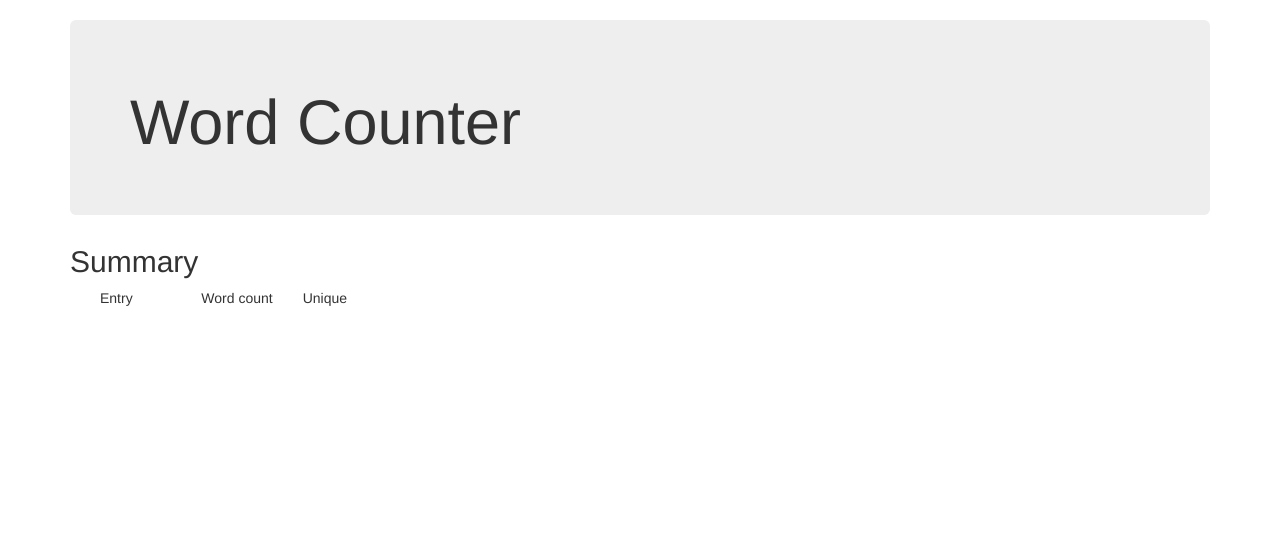
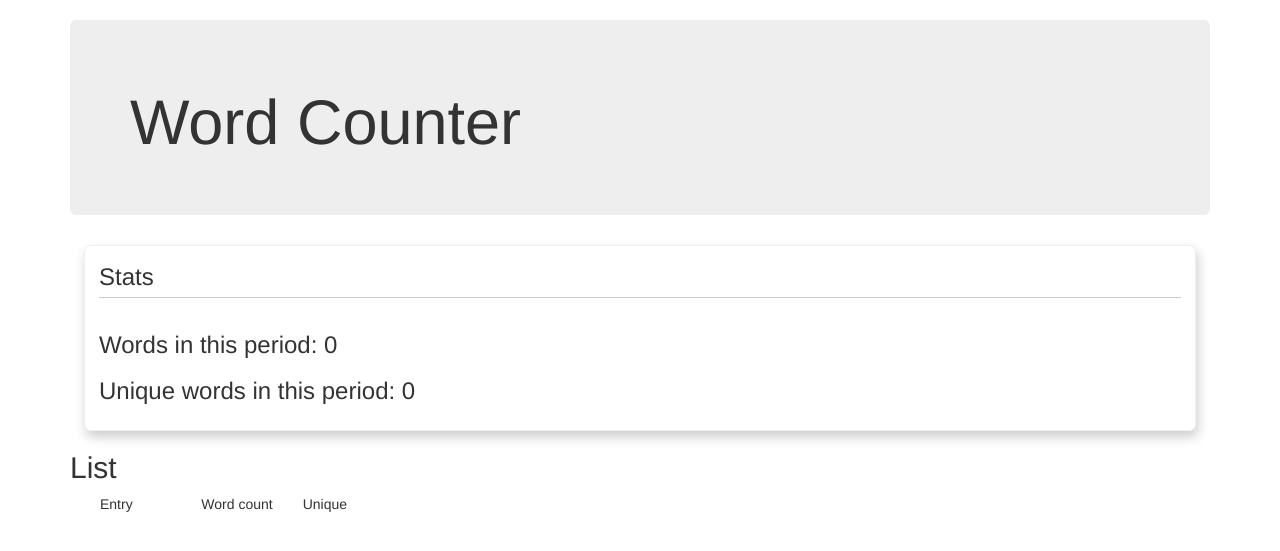
Before and after one commit to TheCDC/journal_app, a Flask app: page /plugins/word_counter in a window 1280 px wide. Shown: the part 54-605 px from the top of the page. Run offline with Flask 2, Linux system fonts and the light colour scheme; the visitor is signed in with stand-in values (Sample User, id 1); data comes from the database, SQL or seed files in the repository; data that the repository does not hold is empty; parts of the project's set-up code (start-up, migrations or seed data) failed here and were passed over; some libraries are stand-ins or nearby versions.

Commit message:
Add summary info to Word Counter index

```diff
--- a/webapp/journal_plugins/templates/word_counter/index.html
+++ b/webapp/journal_plugins/templates/word_counter/index.html
@@ -7,7 +7,25 @@
         </h1>
     </div>
     <div>
-        <h2>Summary</h2>
+        <div class="card">
+            <div class="card_title">Stats</div>
+            <div class="contents">
+                <div class="description">
+                    <h3>
+                        Words in this period:
+                        {{context.summary.num_words}}
+
+                    </h3>
+                    <h3>
+                        Unique words in this period:
+                        {{context.summary.num_unique_words}}
+
+                    </h3>
+
+                </div>
+            </div>
+        </div>
+        <h2>List</h2>
         <div class="container container-fluid">
             <table>
 
@@ -47,7 +65,6 @@
                 </tr>
 
 
-
                 {% endfor %}
             </table>
 
--- a/webapp/journal_plugins/word_counter/views.py
+++ b/webapp/journal_plugins/word_counter/views.py
@@ -15,9 +15,14 @@ class IndexView(MethodView):
         context = dict(plugin=extensions.word_counter.to_dict())
         objs = [extensions.word_counter._parse_entry(e) for e in self.get_objects(context)]
         context['objects'] = objs
-        word_sum = [d['num_words'] for d in objs]
-        unique_word_sum = [d['num_unique_words'] for d in objs]
-        summary_obj=dict(num_words=word_sum)
+        word_sum = 0
+        num_unique_words = 0
+        for d in objs:
+            word_sum +=d['num_words']
+            num_unique_words += d['num_unique_words']
+
+        summary_obj=dict(num_words=word_sum, num_unique_words=num_unique_words)
+        context['summary']=summary_obj
         return context
 
     @flask_login.login_required
```
Lines whose indentation alone changed are shown as unchanged.
